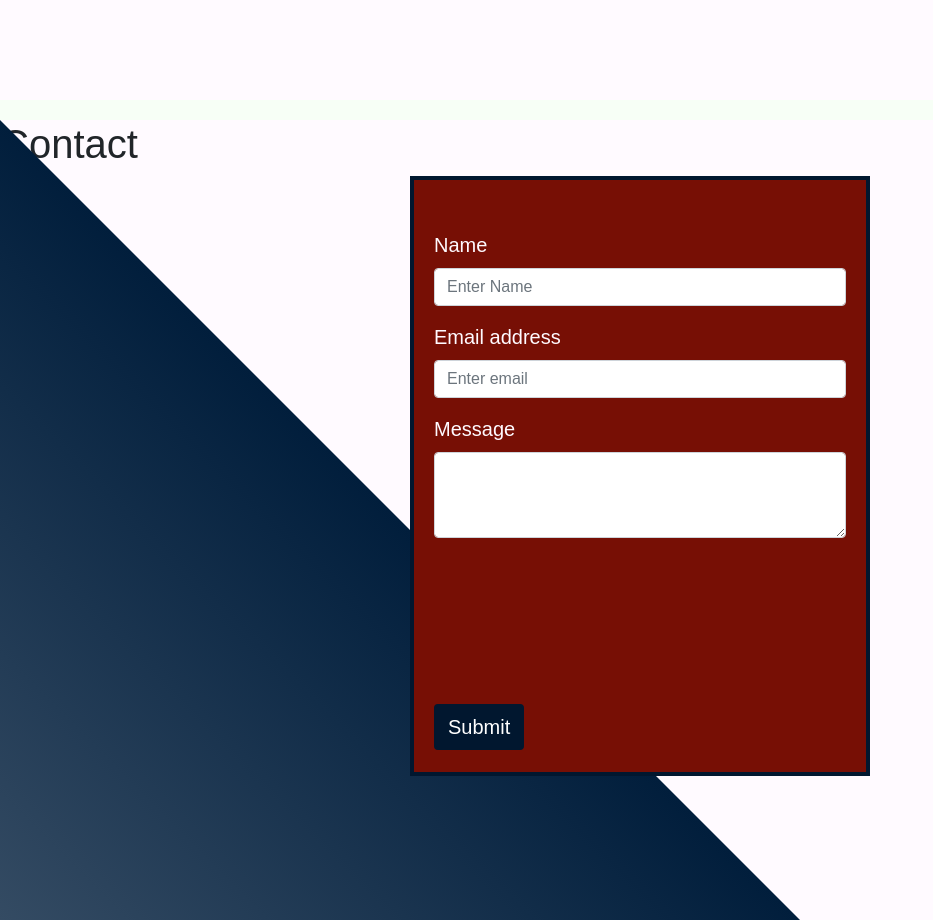
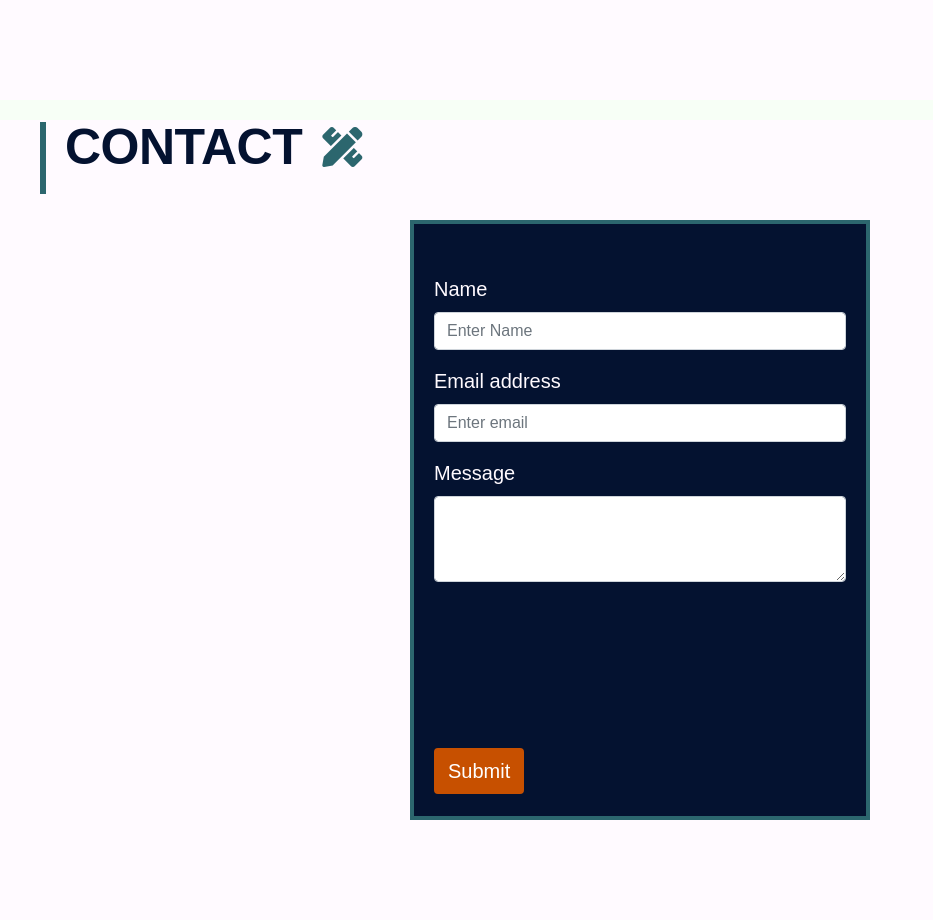
Before and after one commit to smessiah777/stephen-messiah-portfolio, a website: page index.html in a window 1280 px wide. Shown: the part 1520-2440 px from the top of the page, without its empty margins (0-933 px from the left). Drawn offline with nearby package versions, Linux system fonts and the light colour scheme.

Commit message:
contact section title and contact form re styled

```diff
--- a/assets/css/styles.css
+++ b/assets/css/styles.css
@@ -232,28 +232,20 @@ body {
   top: 80%;
 }
 
-.section-bg-contact {
-  position: absolute;
-  top: 0;
-  bottom: 0;
-  right: 0;
-  left: 0;
-  width: 100%;
-  height: 100%;
-  /* background-image: linear-gradient(#344b63, #011e3c); */
-  background-image: linear-gradient(#011e3c, #344b63);
-  transform: skewY(45deg);
-  transform-origin: top left;
+.form-wrapper{
+  display: flex;
+  justify-content: center;
+  flex-direction: column;
 }
 
 .form-styles {
   position: relative;
-  background-color: #770f05;
+  background-color: #041230;
   padding: 50px 20px 0 20px;
   width: 460px;
   height: 600px;
-  margin: 0 auto;
-  border: 4px solid #01172f;
+  margin: 100px auto 0 auto;
+  border: 4px solid #2C666E;
 }
 
 .label-style {
@@ -262,14 +254,14 @@ body {
 }
 
 .submit-btn {
-  background-color: #01172f;
-  border: 2px solid #01172f;
+  background-color: #C75000;
+  border: 2px solid #C75000;
   font-size: 20px;
   margin: 150px 0 0 0;
 }
 
 .submit-btn:hover {
   background-color: #f7fff6;
-  color: #770f05;
+  color: #2C666E;
   border: 2px solid #f7fff6;
 }
--- a/index.html
+++ b/index.html
@@ -100,8 +100,10 @@
 
     <!-- CONTACT SECTION -->
     <section id="contact" class="section section-content">
-      <div class="section-bg-contact"></div>
-      <h1 class="section-h1 ">Contact</h1>
+        <div class="section-title">
+            <h3 class="title-h3">Contact</h3>
+            <i class="fas fa-pencil-ruler title-icon"></i>
+          </div>
       <div class="container">
         <form class="form-styles">
           <div class="form-group">
```
